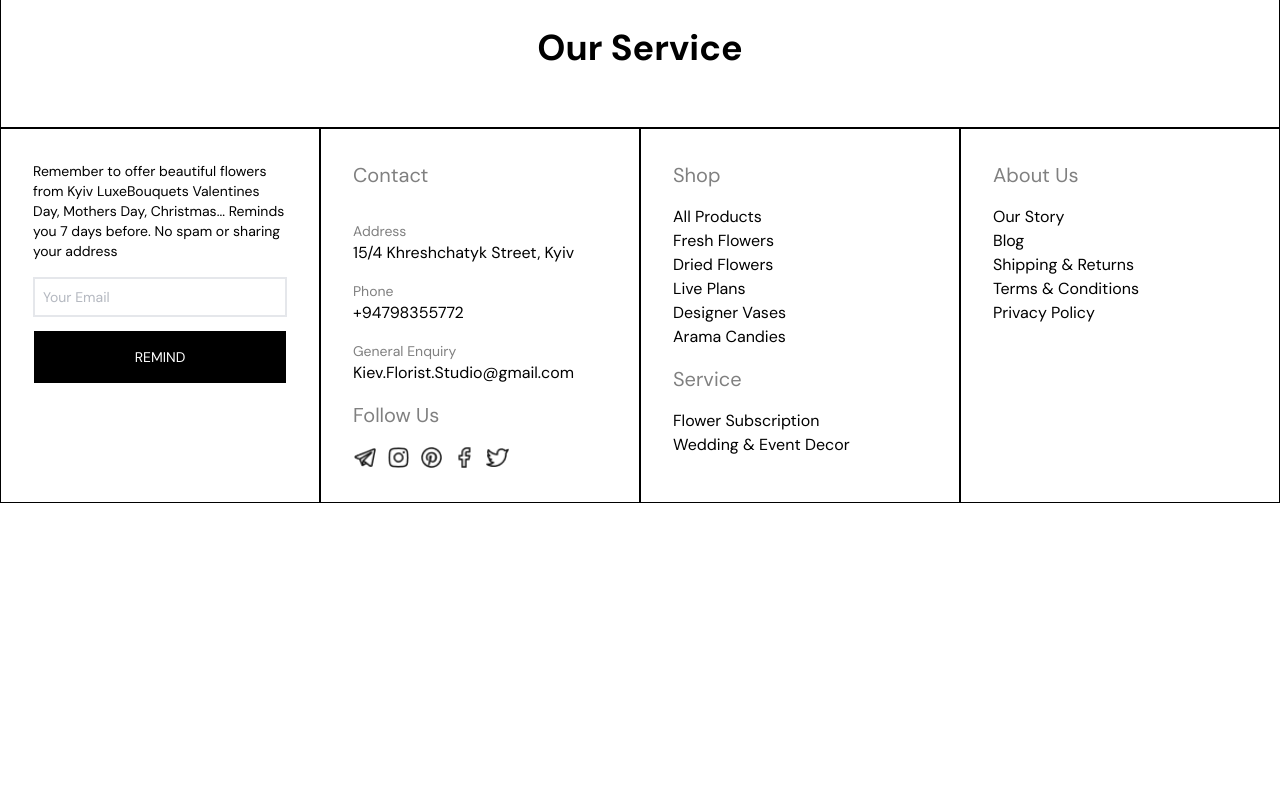
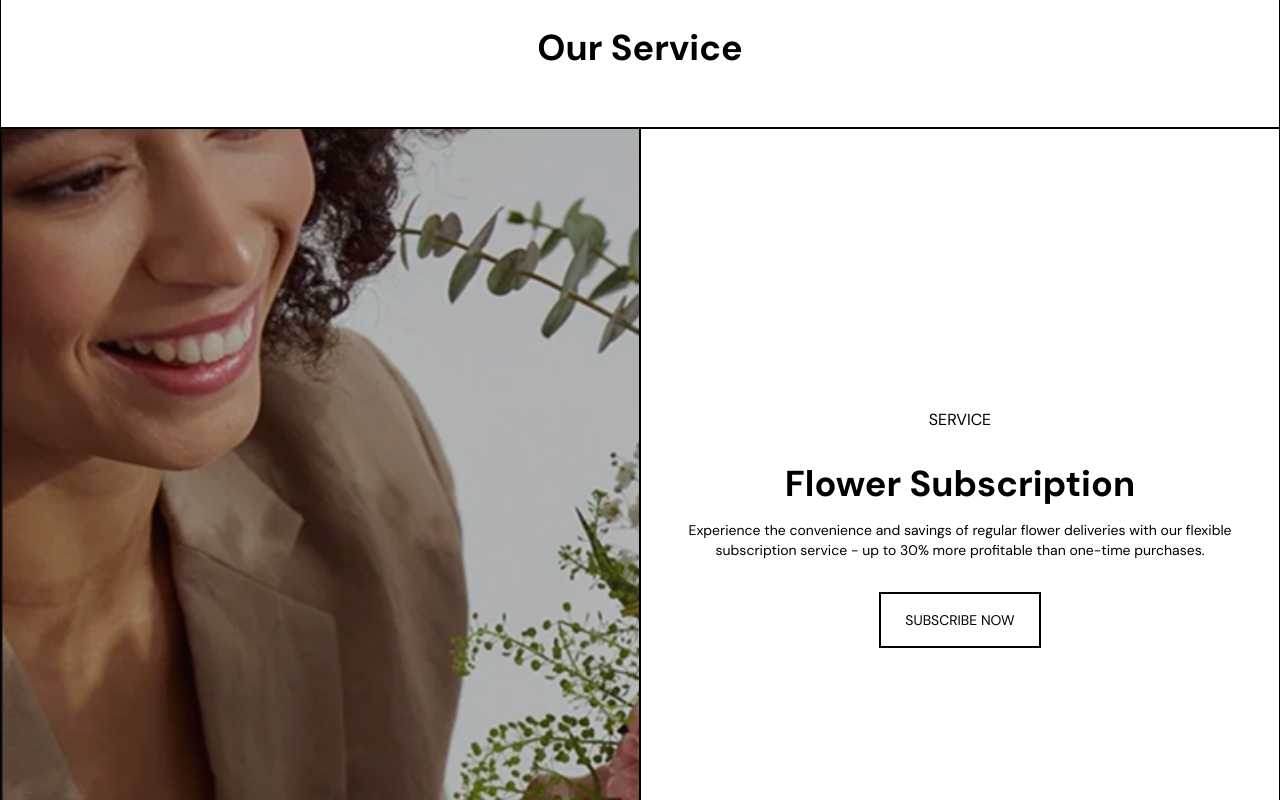
Before and after one commit to JeralSandeeptha/Flower-Delivery-Shop, a Vue app: page / in a window 1280 px wide. Shown: the part 1080-1880 px from the top of the page. Before the commit the page ends 1583 px from the top, so only its background shows below. Built offline with nearby package versions, Linux system fonts and the light colour scheme.

Commit message:
added our services section

```diff
--- /dev/null
+++ b/src/components/home-our-service/HomeOurService.vue
@@ -0,0 +1,34 @@
+<script setup lang="ts">
+import Paragraph from '../paragraph/Paragraph.vue';
+import Header from '../header/Header.vue';
+import SubHeader from '../sub-header/SubHeader.vue';
+import data from "../../constants/website.json";
+</script>
+
+<template>
+    <div class="w-full min-h-[100vh] grid grid-cols-2 max-md:grid-cols-1">
+        <div class="bg-image border-[1px]"></div>
+        <div class="border-[1px] flex flex-col items-center justify-center gap-[2rem] p-[2rem]">
+            <SubHeader :title="data.pages[2].sections[1].data[1].subtitle" />
+            <div class="flex flex-col gap-[1rem]">
+                <div class="text-center">
+                    <Header :title="data.pages[2].sections[1].data[1].title"/>
+                </div>
+                <div class="text-center">
+                    <Paragraph :description="data.pages[2].sections[1].data[1].description"/>
+                </div>
+            </div>
+            <router-link :to="data.pages[2].sections[1].data[1].button_url">
+                <button class="btn-border">{{ data.pages[2].sections[1].data[1].button_text }}</button>
+            </router-link>
+        </div>
+    </div>
+</template>
+
+<style scoped>
+.bg-image {
+    background-image: url('../../../public/images/flowers-with-girl.png');
+    background-size: cover;
+    background-position: contain;
+}
+</style>
--- a/src/constants/website.json
+++ b/src/constants/website.json
@@ -123,6 +123,24 @@
                             "description": "With our subscription service tailored to your specific needs, you can enjoy the convenience of having beautiful bouquets delivered straight to your door at regular intervals. Our flexible service is perfect for busy individuals or those who want to ensure they always have fresh flowers on hand. You'll save time and money with this hassle-free solution to your floral needs."
                         }
                     ]
+                },
+                {
+                    "section_id": 2,
+                    "section_name":"Our Service",
+                    "data": [
+                        {
+                            "section_id": 1,
+                            "image_url": "/images/flowers-with-girl.png",
+                            "image_name": "flower-with-girl"
+                        },
+                        {
+                            "subtitle":"SERVICE",
+                            "title":"Flower Subscription",
+                            "description":"Experience the convenience and savings of regular flower deliveries with our flexible subscription service - up to 30% more profitable than one-time purchases.",
+                            "button_text":"SUBSCRIBE NOW",
+                            "button_url":"/subscription"
+                        }
+                    ]
                 }
             ]
         }
--- a/src/style.css
+++ b/src/style.css
@@ -23,6 +23,10 @@
     @apply cursor-pointer border-2 py-4 px-6 text-sm bg-transparent text-white;
   }
 
+  .btn-border {
+    @apply cursor-pointer border-2 py-4 px-6 text-sm bg-white text-black;
+  }
+
   .btn-full {
     @apply bg-black text-white cursor-pointer border-2 py-4 px-6 text-sm;
   }
--- a/src/views/home-page/HomePage.vue
+++ b/src/views/home-page/HomePage.vue
@@ -1,11 +1,13 @@
 <script setup lang="ts">
 import WhyChooseUs from '../../components/why-choose-us/WhyChooseUs.vue';
 import HomeService from '../../components/home-service/HomeService.vue';
+import HomeOurService from '../../components/home-our-service/HomeOurService.vue';
 </script>
 
 <template>
     <WhyChooseUs />
     <HomeService />
+    <HomeOurService />
 </template>
 
 <style scoped>
```
